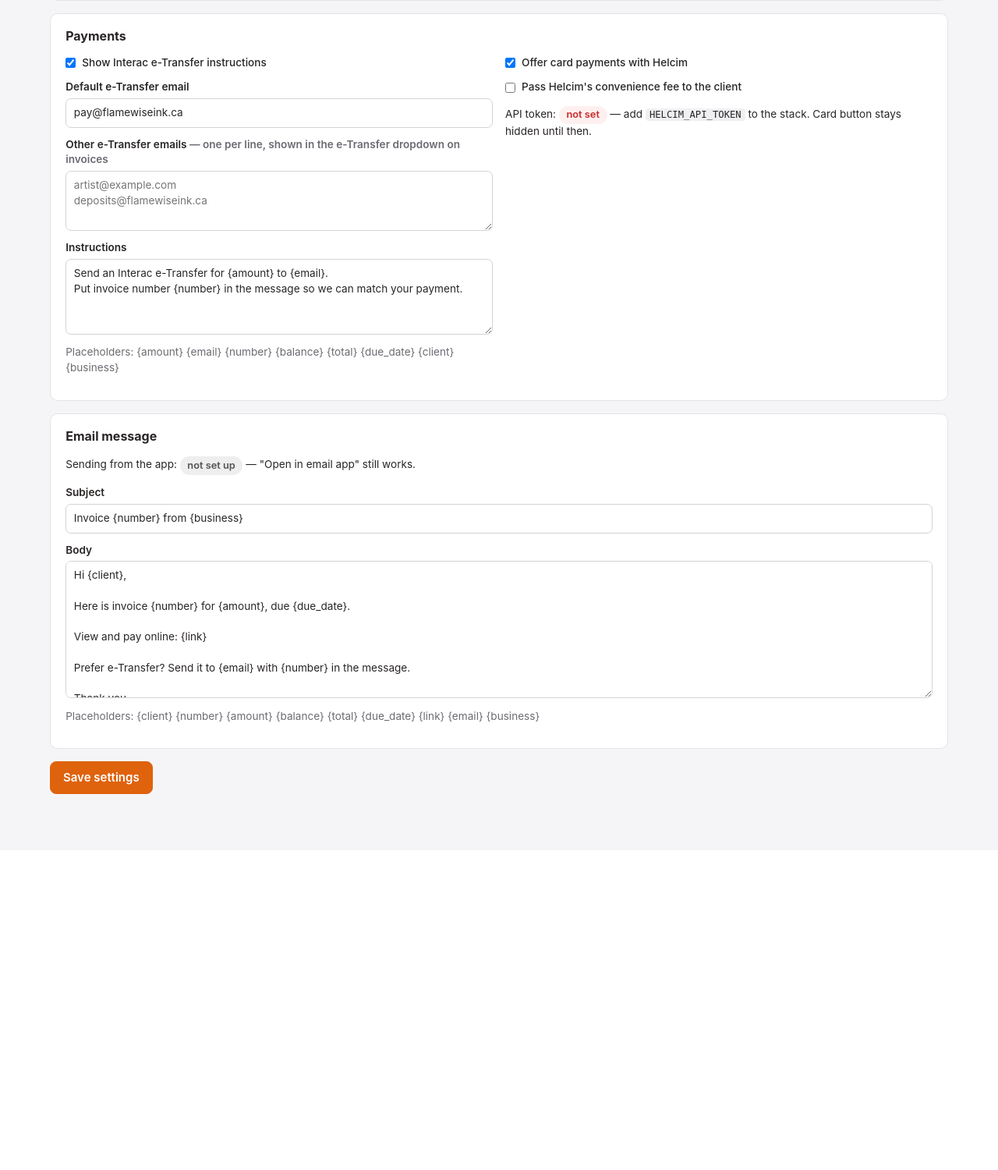
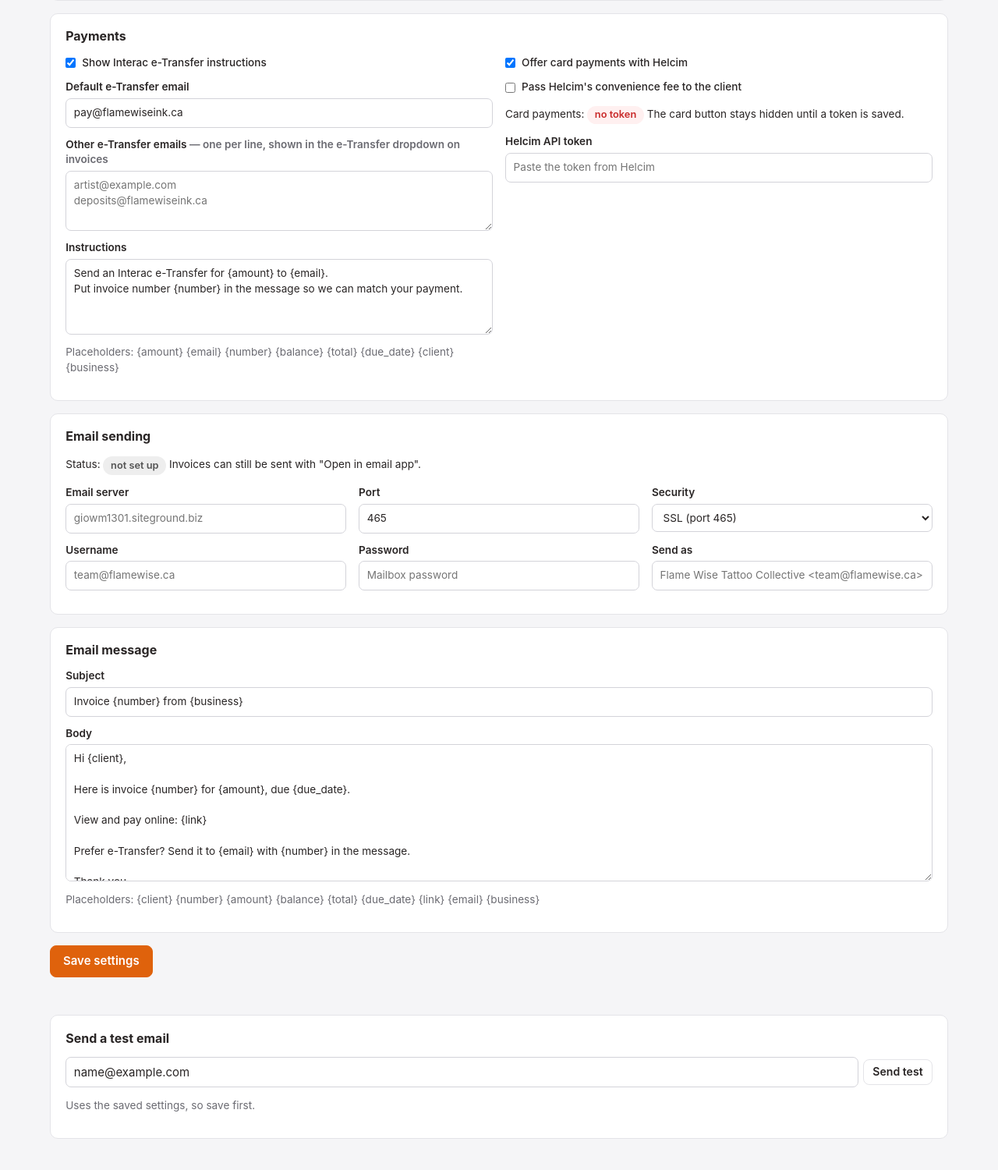
Before and after one commit to ar-va/web-invoices-flamewiseink-com, a Flask app: page /settings in a window 1280 px wide. Shown: the part 1243-2743 px from the top of the page at 78% size. Before the commit the page ends 2261 px from the top, so only its background shows below. Run offline with Flask 3, Linux system fonts and the light colour scheme; the visitor is signed in with stand-in values (Sample User, id 1); data comes from the database, SQL or seed files in the repository; parts of the project's set-up code (start-up, migrations or seed data) failed here and were passed over.

Commit message:
Save the Helcim token and email settings in the app
They now live with the invoices in the data volume, so Portainer redeploys can't drop them.
Settings → Payments has the Helcim token; Settings → Email sending has the server, login
and a 'Send test' button. Saved secrets are never shown back. Portainer values still override.

```diff
--- a/app/app.py
+++ b/app/app.py
@@ -42,7 +42,6 @@ DB_PATH = os.path.join(DATA_DIR, "invoices.db")
 os.makedirs(UPLOAD_DIR, exist_ok=True)
 
 HELCIM_API = os.environ.get("HELCIM_API_URL", "https://api.helcim.com/v2").rstrip("/")
-HELCIM_TOKEN = os.environ.get("HELCIM_API_TOKEN", "").strip()
 BASE_URL = os.environ.get("BASE_URL", "").rstrip("/")
 
 ROLES = {
@@ -107,6 +106,11 @@ DEFAULTS = {
     "quick_items": "",
     "etransfer_enabled": "1",
     "etransfer_email": "pay@flamewiseink.ca",
+    "smtp_host": "",
+    "smtp_port": "465",
+    "smtp_security": "ssl",
+    "smtp_user": "",
+    "smtp_from": "",
     "etransfer_emails": "",
     "etransfer_instructions": (
         "Send an Interac e-Transfer for {amount} to {email}.\n"
@@ -282,9 +286,32 @@ def x(sql, args=()):
 def settings():
     if "settings" not in g:
         s = dict(DEFAULTS)
-        s.update({r["key"]: r["value"] for r in q("SELECT key, value FROM settings")})
+        s.update({r["key"]: r["value"] for r in q("SELECT key, value FROM settings") if not r["key"].startswith("secret_")})
         g.settings = s
     return g.settings
+
+
+def secret(key):
+    """Passwords/tokens saved in Settings. Kept out of settings() so no page can print them."""
+    row = q("SELECT value FROM settings WHERE key=?", (f"secret_{key}",), one=True)
+    return (row["value"] if row else "") or ""
+
+
+def helcim_token():
+    """Portainer's HELCIM_API_TOKEN wins if set; otherwise the token saved in Settings."""
+    return os.environ.get("HELCIM_API_TOKEN", "").strip() or secret("helcim_token").strip()
+
+
+def smtp_config():
+    """Email sending settings: from Portainer (SMTP_HOST set) or from the Settings page."""
+    if os.environ.get("SMTP_HOST", "").strip():
+        e = os.environ.get
+        return {"host": e("SMTP_HOST", "").strip(), "port": e("SMTP_PORT", "587"), "security": e("SMTP_SECURITY", "starttls"),
+                "user": e("SMTP_USER", ""), "password": e("SMTP_PASSWORD", ""), "from": e("SMTP_FROM", ""),
+                "source": "portainer"}
+    st = settings()
+    return {"host": st["smtp_host"], "port": st["smtp_port"] or "465", "security": st["smtp_security"] or "ssl",
+            "user": st["smtp_user"], "password": secret("smtp_password"), "from": st["smtp_from"], "source": "app"}
 
 
 def save_settings(values):
@@ -1068,20 +1095,22 @@ def invoice_delete(iid):
 
 
 def smtp_ready():
-    return bool(os.environ.get("SMTP_HOST") and os.environ.get("SMTP_FROM"))
+    c = smtp_config()
+    return bool(c["host"] and c["from"])
 
 
 def send_email(to, subject, body, reply_to=None):
     msg = EmailMessage()
-    msg["From"] = os.environ["SMTP_FROM"]
+    cfg = smtp_config()
+    msg["From"] = cfg["from"]
     msg["To"] = to
     msg["Subject"] = subject
     if reply_to:
         msg["Reply-To"] = reply_to
     msg.set_content(body)
-    host = os.environ["SMTP_HOST"]
-    port = int(os.environ.get("SMTP_PORT", "587"))
-    security = os.environ.get("SMTP_SECURITY", "starttls").lower()
+    host = cfg["host"]
+    port = int(cfg["port"] or 587)
+    security = (cfg["security"] or "starttls").lower()
     if security == "ssl":
         server = smtplib.SMTP_SSL(host, port, timeout=20)
     else:
@@ -1089,8 +1118,8 @@ def send_email(to, subject, body, reply_to=None):
         if security == "starttls":
             server.starttls()
     try:
-        if os.environ.get("SMTP_USER"):
-            server.login(os.environ["SMTP_USER"], os.environ.get("SMTP_PASSWORD", ""))
+        if cfg["user"]:
+            server.login(cfg["user"], cfg["password"])
         server.send_message(msg)
     finally:
         server.quit()
@@ -1140,7 +1169,7 @@ def public_invoice_or_404(token):
 
 
 def helcim_ready():
-    return bool(HELCIM_TOKEN) and settings()["helcim_enabled"] == "1"
+    return bool(helcim_token()) and settings()["helcim_enabled"] == "1"
 
 
 app.jinja_env.globals["helcim_ready"] = helcim_ready
@@ -1161,7 +1190,7 @@ def public_invoice(token):
 
 
 def helcim_headers():
-    return {"accept": "application/json", "content-type": "application/json", "api-token": HELCIM_TOKEN}
+    return {"accept": "application/json", "content-type": "application/json", "api-token": helcim_token()}
 
 
 @app.post("/i/<token>/helcim/start")
@@ -1799,7 +1828,8 @@ def uploads(name):
 TEXT_SETTINGS = ["business_name", "business_address", "business_email", "business_phone", "business_website",
                  "tax_number_label", "tax_number", "accent_color", "invoice_title", "invoice_prefix", "next_number",
                  "default_due_days", "tax_name", "tax_rate", "currency", "default_notes", "default_terms",
-                 "creator_label", "etransfer_email", "etransfer_emails", "etransfer_instructions", "email_subject", "email_body"]
+                 "creator_label", "etransfer_email", "etransfer_emails", "etransfer_instructions", "email_subject", "email_body",
+                 "smtp_host", "smtp_port", "smtp_security", "smtp_user", "smtp_from"]
 BOOL_SETTINGS = ["show_artist", "etransfer_enabled", "helcim_enabled", "helcim_fee"]
 
 
@@ -1823,6 +1853,16 @@ def settings_page():
             errors.append(str(e))
         if vals["currency"] not in ("CAD", "USD"):
             errors.append("Currency must be CAD or USD (Helcim supports these).")
+        if vals["smtp_port"] and not vals["smtp_port"].isdigit():
+            errors.append("Email port must be a number, e.g. 465.")
+        if vals["smtp_security"] not in ("ssl", "starttls", "none"):
+            vals["smtp_security"] = "ssl"
+        for key in ("helcim_token", "smtp_password"):       # blank keeps what's saved
+            new = request.form.get(key, "").strip()
+            if request.form.get(f"remove_{key}"):
+                vals[f"secret_{key}"] = ""
+            elif new:
+                vals[f"secret_{key}"] = new
         logo = request.files.get("logo")
         if logo and logo.filename:
             ext = logo.filename.rsplit(".", 1)[-1].lower() if "." in logo.filename else ""
@@ -1837,12 +1877,37 @@ def settings_page():
         if errors:
             for e in errors:
                 flash(e, "error")
-            return render_template("settings.html", s=dict(settings(), **vals), helcim_token=bool(HELCIM_TOKEN),
-                                   smtp=smtp_ready()), 400
+            return render_template("settings.html", **_settings_context(dict(settings(), **vals))), 400
         save_settings(vals)
         flash("Settings saved.", "ok")
         return redirect(url_for("settings_page"))
-    return render_template("settings.html", s=settings(), helcim_token=bool(HELCIM_TOKEN), smtp=smtp_ready())
+    return render_template("settings.html", **_settings_context(settings()))
+
+
+def _settings_context(s_):
+    return dict(s=s_, helcim_token=bool(helcim_token()), smtp=smtp_ready(),
+                helcim_source="portainer" if os.environ.get("HELCIM_API_TOKEN", "").strip() else "app",
+                helcim_saved=bool(secret("helcim_token")), smtp_source=smtp_config()["source"],
+                smtp_password_saved=bool(secret("smtp_password")))
+
+
+@app.post("/settings/test-email")
+@login_required("admin")
+def settings_test_email():
+    to = request.form.get("to", "").strip() or current_user()["email"]
+    if not smtp_ready():
+        flash("Fill in the email server and From address, save, then send a test.", "error")
+        return redirect(url_for("settings_page") + "#email")
+    try:
+        send_email(to, f"Test email from {settings()['business_name']} invoices",
+                   "Email sending works. Invoices and monthly billing emails will be sent from this address.",
+                   reply_to=settings()["business_email"] or None)
+    except Exception as e:  # noqa: BLE001
+        log.exception("Test email failed")
+        flash(f"Test email failed: {e}", "error")
+        return redirect(url_for("settings_page") + "#email")
+    flash(f"Test email sent to {to}. Check that inbox (and spam).", "ok")
+    return redirect(url_for("settings_page") + "#email")
 
 
 @app.route("/users", methods=["GET", "POST"])
--- a/app/templates/settings.html
+++ b/app/templates/settings.html
@@ -67,16 +67,41 @@
       <div>
         <label class="check"><input type="checkbox" name="helcim_enabled" {% if s.helcim_enabled == '1' %}checked{% endif %}> Offer card payments with Helcim</label>
         <label class="check"><input type="checkbox" name="helcim_fee" {% if s.helcim_fee == '1' %}checked{% endif %}> Pass Helcim's convenience fee to the client</label>
-        <p class="small">API token:
-          {% if helcim_token %}<span class="badge paid">connected</span>{% else %}<span class="badge overdue">not set</span> — add <code>HELCIM_API_TOKEN</code> to the stack. Card button stays hidden until then.{% endif %}</p>
+        <p class="small">Card payments:
+          {% if helcim_token %}<span class="badge paid">connected</span>{% else %}<span class="badge overdue">no token</span> The card button stays hidden until a token is saved.{% endif %}</p>
+        {% if helcim_source == 'portainer' %}
+        <p class="small muted">The token comes from <code>HELCIM_API_TOKEN</code> in Portainer, which overrides this page. Remove it there to manage it here.</p>
+        {% else %}
+        <label>Helcim API token
+          <input type="password" name="helcim_token" autocomplete="off" placeholder="{{ 'Saved. Paste a new one to replace it' if helcim_saved else 'Paste the token from Helcim' }}"></label>
+        {% if helcim_saved %}<label class="check"><input type="checkbox" name="remove_helcim_token"> Remove the saved token</label>{% endif %}
+        {% endif %}
       </div>
     </div>
   </section>
 
+  <section class="card" id="email">
+    <h2>Email sending</h2>
+    <p class="small">Status:
+      {% if smtp %}<span class="badge paid">ready</span>{% else %}<span class="badge draft">not set up</span> Invoices can still be sent with "Open in email app".{% endif %}</p>
+    {% if smtp_source == 'portainer' %}
+    <p class="small muted">Email settings come from the <code>SMTP_…</code> values in Portainer, which override this page. Remove them there to manage email here.</p>
+    {% else %}
+    <div class="grid3">
+      <label>Email server <input name="smtp_host" value="{{ s.smtp_host }}" placeholder="giowm1301.siteground.biz"></label>
+      <label>Port <input name="smtp_port" value="{{ s.smtp_port }}" inputmode="numeric"></label>
+      <label>Security <select name="smtp_security">
+        {% for v, l in [('ssl', 'SSL (port 465)'), ('starttls', 'STARTTLS (port 587)'), ('none', 'None')] %}<option value="{{ v }}" {% if s.smtp_security == v %}selected{% endif %}>{{ l }}</option>{% endfor %}
+      </select></label>
+      <label>Username <input name="smtp_user" value="{{ s.smtp_user }}" placeholder="team@flamewise.ca" autocomplete="off"></label>
+      <label>Password <input type="password" name="smtp_password" autocomplete="new-password" placeholder="{{ 'Saved. Type a new one to replace it' if smtp_password_saved else 'Mailbox password' }}"></label>
+      <label>Send as <input name="smtp_from" value="{{ s.smtp_from }}" placeholder="Flame Wise Tattoo Collective <team@flamewise.ca>"></label>
+    </div>
+    {% endif %}
+  </section>
+
   <section class="card">
     <h2>Email message</h2>
-    <p class="small">Sending from the app:
-      {% if smtp %}<span class="badge paid">SMTP set up</span>{% else %}<span class="badge draft">not set up</span> — "Open in email app" still works.{% endif %}</p>
     <label>Subject <input name="email_subject" value="{{ s.email_subject }}"></label>
     <label>Body <textarea name="email_body" rows="8">{{ s.email_body }}</textarea></label>
     <p class="small muted">Placeholders: {client} {number} {amount} {balance} {total} {due_date} {link} {email} {business}</p>
@@ -84,6 +109,16 @@
 
   <div class="actions"><button class="btn">Save settings</button></div>
 </form>
+
+<section class="card">
+  <h2>Send a test email</h2>
+  <form method="post" action="{{ url_for('settings_test_email') }}" class="copy-row">
+    <input type="hidden" name="_csrf" value="{{ csrf_token() }}">
+    <input type="email" name="to" value="{{ current_user().email }}" aria-label="Send the test to">
+    <button class="btn small ghost">Send test</button>
+  </form>
+  <p class="small muted">Uses the saved settings, so save first.</p>
+</section>
 {% endblock %}
 {% block scripts %}<script>
 const p=document.getElementById('accent_picker'),t=document.getElementById('accent_color');
```
Also changed, not shown: tests/test_app.py (+48 -0 lines), README.md.
